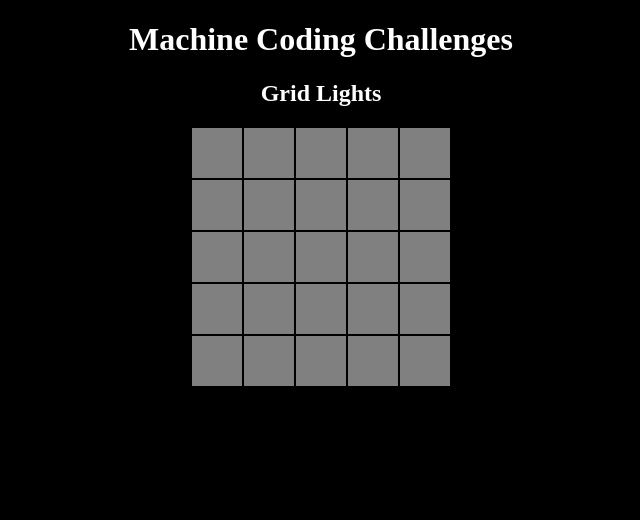
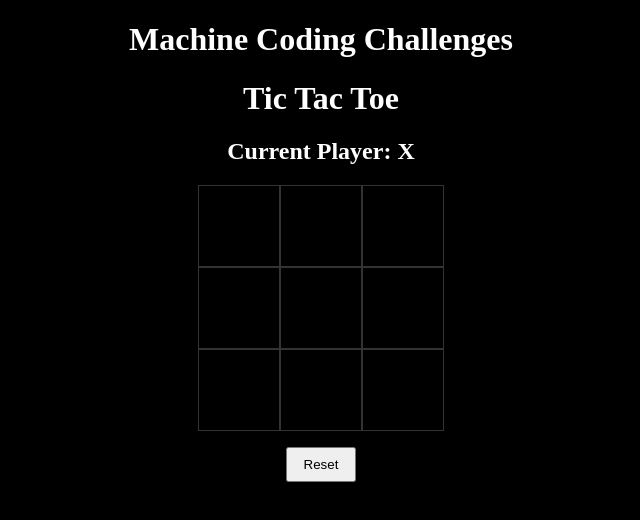
Before and after one commit to Vamsichowdhury/Frontend, a React (Vite) app in the folder react/machine-coding/machine-coding-challenges/: page / in a window 1280 px wide. Shown: the top 520 px of the page, without its empty margins (319-959 px from the left). Built offline with nearby package versions, Linux system fonts and the light colour scheme.

Commit message:
feat: Add TicTacToe component with game logic and styles

```diff
--- a/react/machine-coding/machine-coding-challenges/src/App.jsx
+++ b/react/machine-coding/machine-coding-challenges/src/App.jsx
@@ -1,5 +1,6 @@
 import "./App.css";
-import GridLights from "./features/grid-lights/GridLights";
+// import GridLights from "./features/grid-lights/GridLights";
+import TicTacToe from "./features/tic-tac-toe/TicTacToe";
 // import PinItems from "./features/pin-items/PinItems";
 // import TransferList from "./features/transfer-list/TransferList";
 // import StopWatch from "./features/stop-watch/StopWatch";
@@ -62,7 +63,8 @@ function App() {
         {/* <StopWatch /> */}
         {/* <PinItems /> */}
         {/* <TransferList /> */}
-        <GridLights />
+        {/* <GridLights /> */}
+        <TicTacToe />
       </div>
     </>
   );
--- /dev/null
+++ b/react/machine-coding/machine-coding-challenges/src/features/tic-tac-toe/TicTacToe.jsx
@@ -0,0 +1,137 @@
+import { useState } from "react";
+import styles from "./TicTacToe.module.css";
+
+const INITIAL_BOARD = [
+  [null, null, null],
+  [null, null, null],
+  [null, null, null],
+];
+
+export default function TicTacToe() {
+  const [board, setBoard] = useState(INITIAL_BOARD);
+  const [currentPlayer, setCurrentPlayer] = useState("X");
+  const [winner, setWinner] = useState(null);
+
+  const checkWinner = (board) => {
+    const winningCombinations = [
+      // Rows
+      [
+        [0, 0],
+        [0, 1],
+        [0, 2],
+      ],
+      [
+        [1, 0],
+        [1, 1],
+        [1, 2],
+      ],
+      [
+        [2, 0],
+        [2, 1],
+        [2, 2],
+      ],
+
+      // Columns
+      [
+        [0, 0],
+        [1, 0],
+        [2, 0],
+      ],
+      [
+        [0, 1],
+        [1, 1],
+        [2, 1],
+      ],
+      [
+        [0, 2],
+        [1, 2],
+        [2, 2],
+      ],
+
+      // Diagonals
+      [
+        [0, 0],
+        [1, 1],
+        [2, 2],
+      ],
+      [
+        [0, 2],
+        [1, 1],
+        [2, 0],
+      ],
+    ];
+
+    for (const combination of winningCombinations) {
+      const [[r1, c1], [r2, c2], [r3, c3]] = combination;
+
+      const value = board[r1][c1];
+
+      if (value && value === board[r2][c2] && value === board[r3][c3]) {
+        return value;
+      }
+    }
+
+    return null;
+  };
+
+  const handleClickCell = (rowIndex, colIndex) => {
+    if (winner) return;
+
+    if (board[rowIndex][colIndex] !== null) return;
+
+    const newBoard = board.map((row, rIndex) =>
+      row.map((cell, cIndex) => {
+        if (rIndex === rowIndex && cIndex === colIndex) {
+          return currentPlayer;
+        }
+        return cell;
+      }),
+    );
+
+    setBoard(newBoard);
+
+    const result = checkWinner(newBoard);
+
+    if (result) {
+      setWinner(result);
+    } else {
+      setCurrentPlayer((prev) => (prev === "X" ? "O" : "X"));
+    }
+  };
+
+  const resetGame = () => {
+    setBoard(INITIAL_BOARD);
+    setCurrentPlayer("X");
+    setWinner(null);
+  };
+
+  return (
+    <div>
+      <h1>Tic Tac Toe</h1>
+
+      {winner ? (
+        <h2>Player {winner} Wins! 🎉</h2>
+      ) : (
+        <h2>Current Player: {currentPlayer}</h2>
+      )}
+
+      <div className={styles.board}>
+        {board.map((row, rowIndex) => (
+          <div key={rowIndex} className={styles.row}>
+            {row.map((cell, cellIndex) => (
+              <div
+                key={cellIndex}
+                className={styles.cell}
+                onClick={() => handleClickCell(rowIndex, cellIndex)}
+              >
+                {cell}
+              </div>
+            ))}
+          </div>
+        ))}
+      </div>
+
+      <button onClick={resetGame}>Reset</button>
+    </div>
+  );
+}
--- /dev/null
+++ b/react/machine-coding/machine-coding-challenges/src/features/tic-tac-toe/TicTacToe.module.css
@@ -0,0 +1,27 @@
+.board {
+  display: flex;
+  flex-direction: column;
+  justify-content: center;
+  align-items: center;
+}
+
+.row {
+  display: flex;
+}
+
+.cell {
+  width: 80px;
+  height: 80px;
+  border: 1px solid #333;
+  display: flex;
+  justify-content: center;
+  align-items: center;
+  cursor: pointer;
+  font-size: 32px;
+  font-weight: bold;
+}
+
+button {
+  margin-top: 16px;
+  padding: 8px 16px;
+}
```
Also changed, not shown: 2 other files (tests, documents, lock files or other folders).
